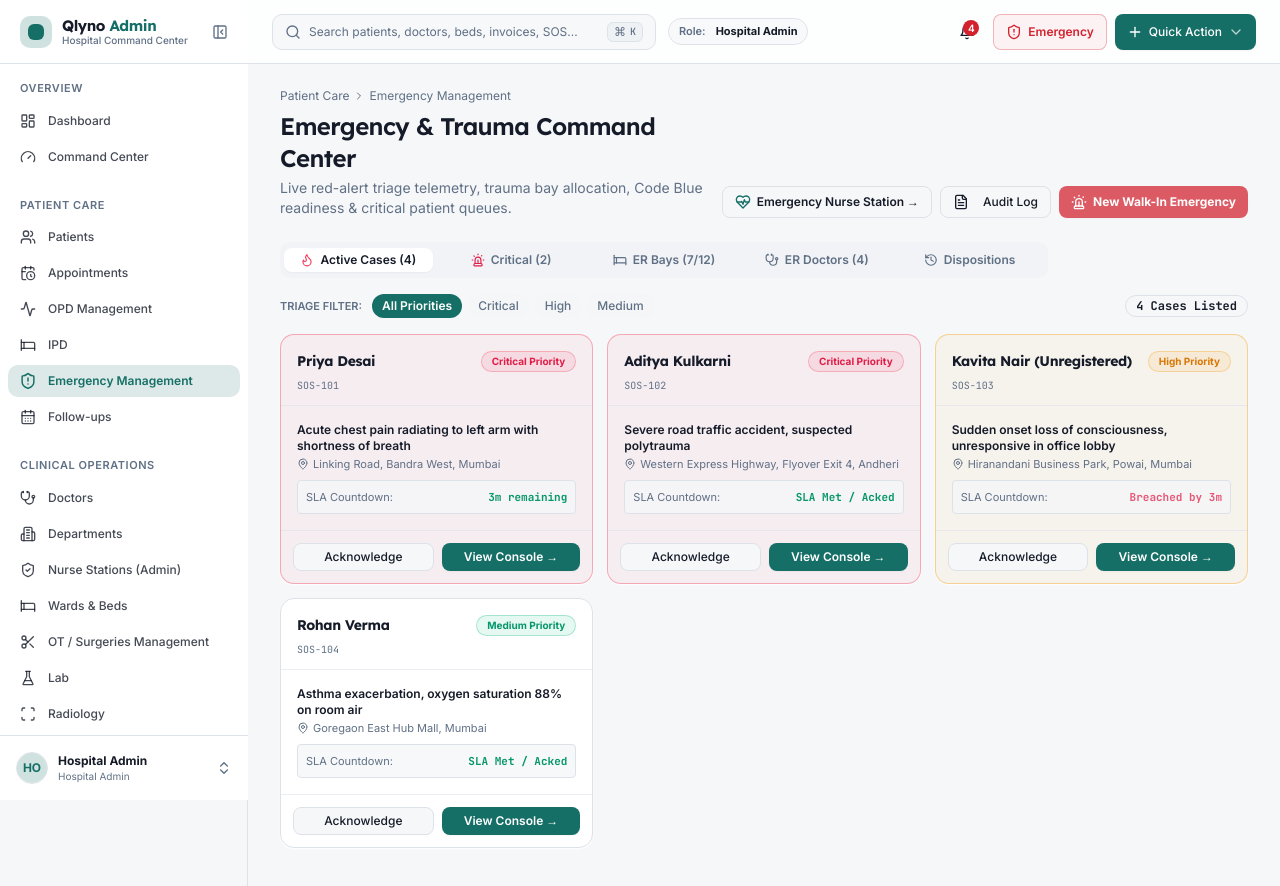
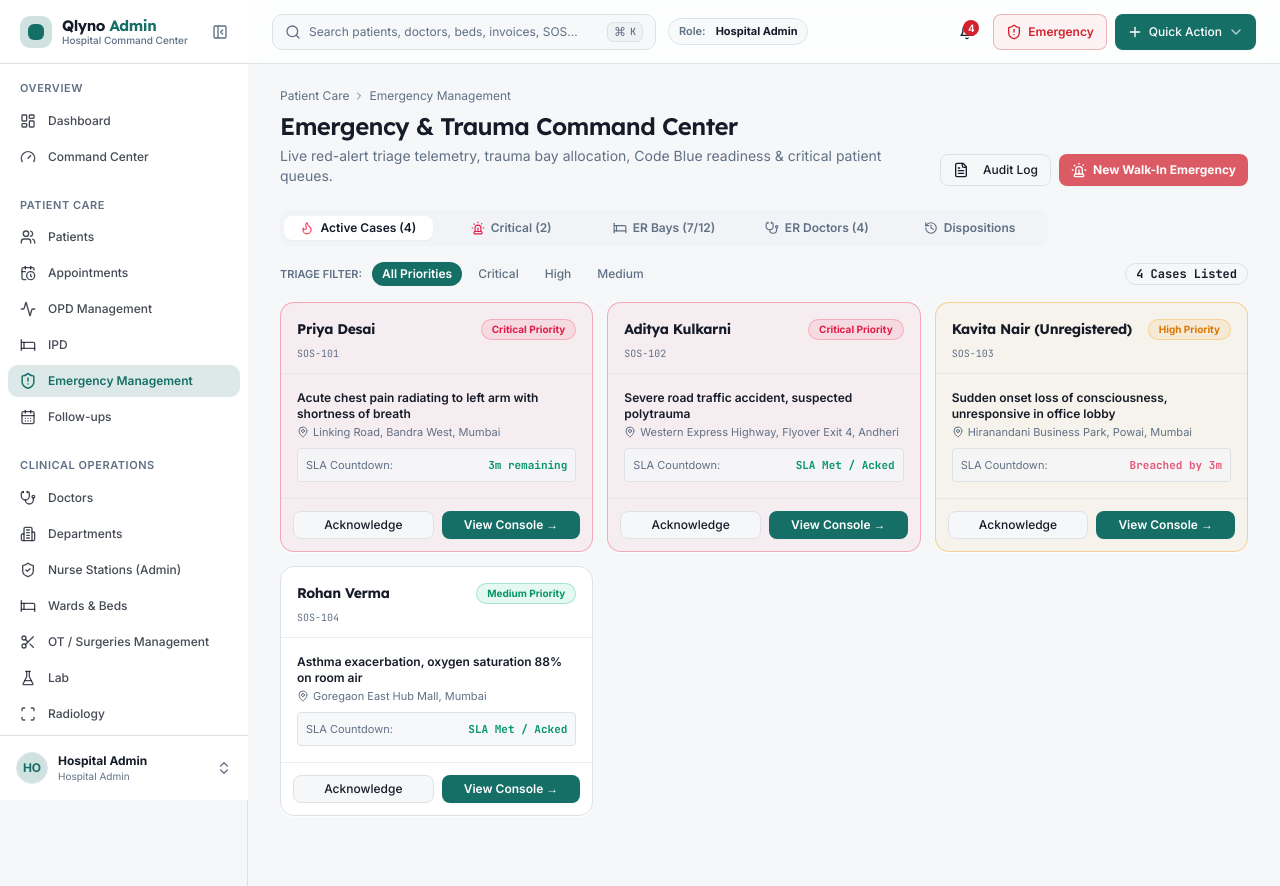
Before and after one commit to Akshay1799/hospitalAdmin, a Next.js app in the folder client/: page /emergency in a window 1280 px wide. Shown: the top 886 px of the page. Built offline with nearby package versions, Linux system fonts and the light colour scheme.

Commit message:
refactor: removed the emergency nurse station button from the Emergency Management page

```diff
--- a/client/src/app/(dashboard)/emergency/page.tsx
+++ b/client/src/app/(dashboard)/emergency/page.tsx
@@ -19,7 +19,6 @@ import {
   Flame,
   Bed,
   Stethoscope,
-  HeartPulse,
   History,
   Activity,
   UserPlus,
@@ -236,11 +235,6 @@ export default function EmergencyPage() {
         crumbs={[{ label: "Patient Care" }, { label: "Emergency Management" }]}
         actions={
           <div className="flex flex-wrap items-center gap-2">
-            <Button variant="outline" size="sm" asChild className="gap-1.5 font-semibold">
-              <Link href="/nurse-station">
-                <HeartPulse className="h-4 w-4 text-primary" /> Emergency Nurse Station &rarr;
-              </Link>
-            </Button>
             <Button variant="outline" size="sm" asChild>
               <Link href="/emergency/audit">
                 <FileText className="h-4 w-4 mr-1.5" /> Audit Log
```
